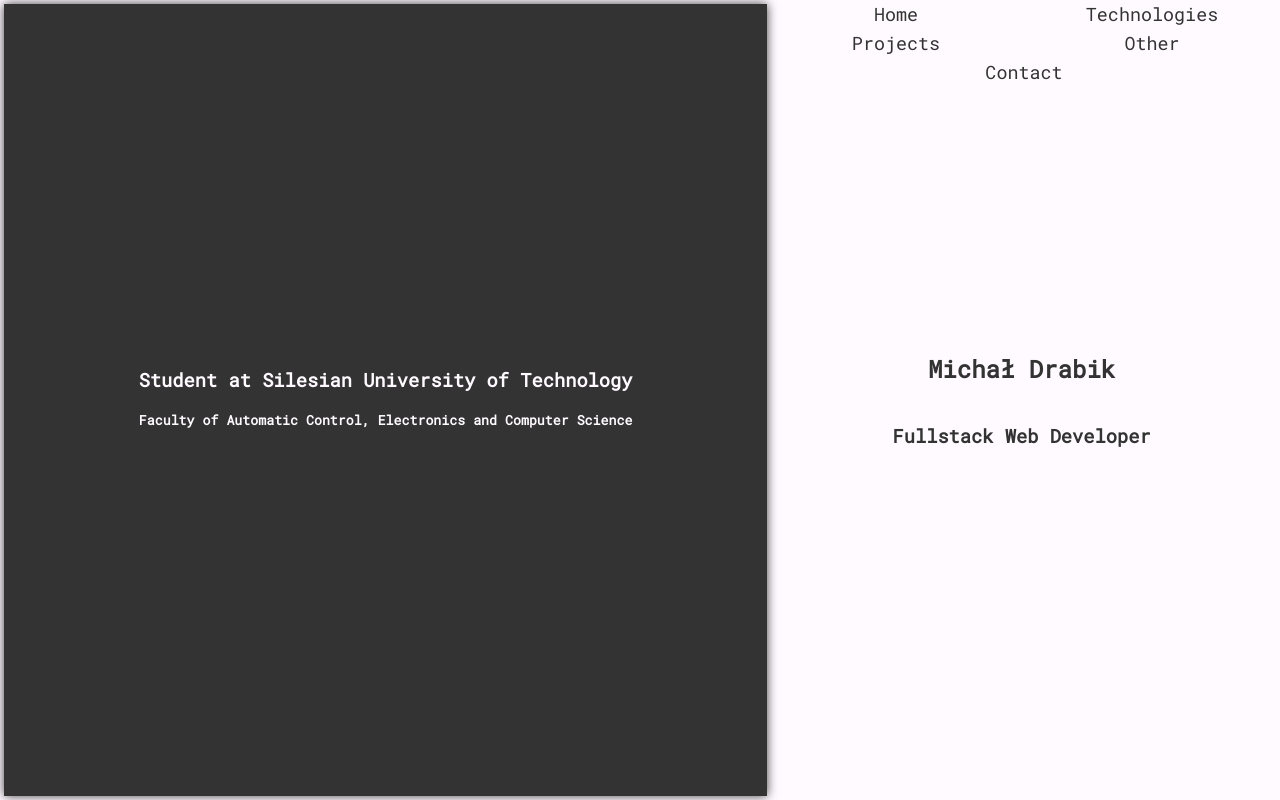
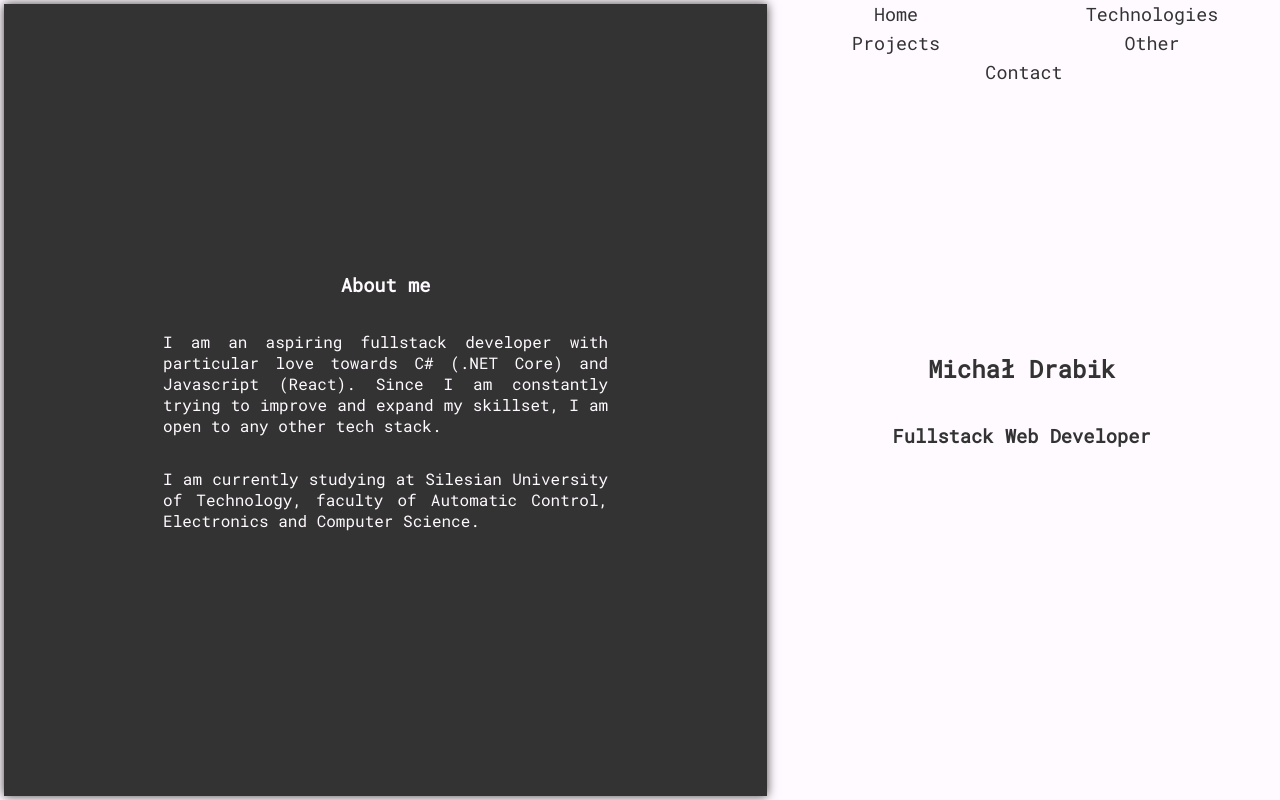
Before and after one commit to micdra7/personal-website, a React (Create React App) app: page /#/ in a window 1280 px wide. Built offline with nearby package versions, Linux system fonts and the light colour scheme.

Commit message:
feat: updated CurrentInfo

```diff
--- a/src/components/CurrentInfo/CurrentInfo.js
+++ b/src/components/CurrentInfo/CurrentInfo.js
@@ -4,8 +4,15 @@ import './CurrentInfo.scss';
 const CurrentInfo = () => {
     return (
         <div className="current-info">
-            <h3>Student at Silesian University of Technology</h3>
-            <h5>Faculty of Automatic Control, Electronics and Computer Science</h5>
+            <h3>About me</h3>
+            <p>
+                I am an aspiring fullstack developer with particular love towards C# (.NET Core) and Javascript (React).
+                Since I am constantly trying to improve and expand my skillset, I am open to any other tech stack.
+            </p>
+            <p>
+                I am currently studying at Silesian University of Technology,
+                faculty of Automatic Control, Electronics and Computer Science.
+            </p>
         </div>
     );
 };
--- a/src/components/CurrentInfo/CurrentInfo.scss
+++ b/src/components/CurrentInfo/CurrentInfo.scss
@@ -1,10 +1,30 @@
+@import '../../variables.scss';
+
 .current-info {
+    width: 100%;
+    padding: .25rem;
     display: flex;
     flex-flow: column nowrap;
     justify-content: center;
     align-items: center;
     text-align: center;
 
+    @media (min-width: $x-small) {
+        text-align: justify;
+    }
+
+    @media (min-width: $small) {
+        width: 90%;
+    }
+
+    @media (min-width: $large) {
+        width: 80%;
+    }
+
+    @media (min-width: $x-large) {
+        width: 60%;
+    }
+
     & h5 {
         margin-top: 0;
     }
```
